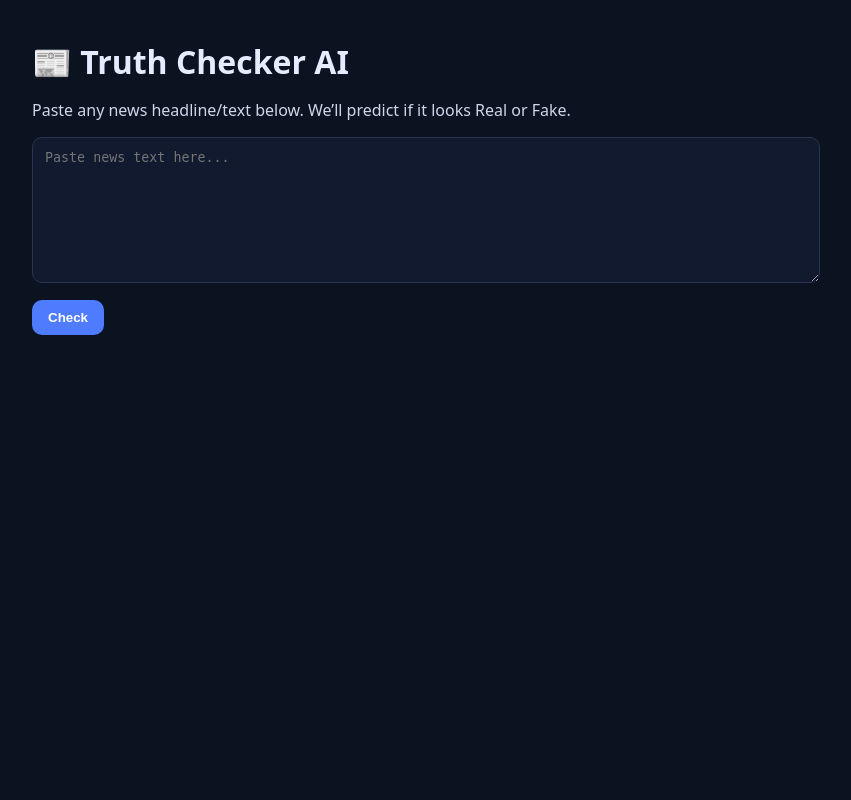
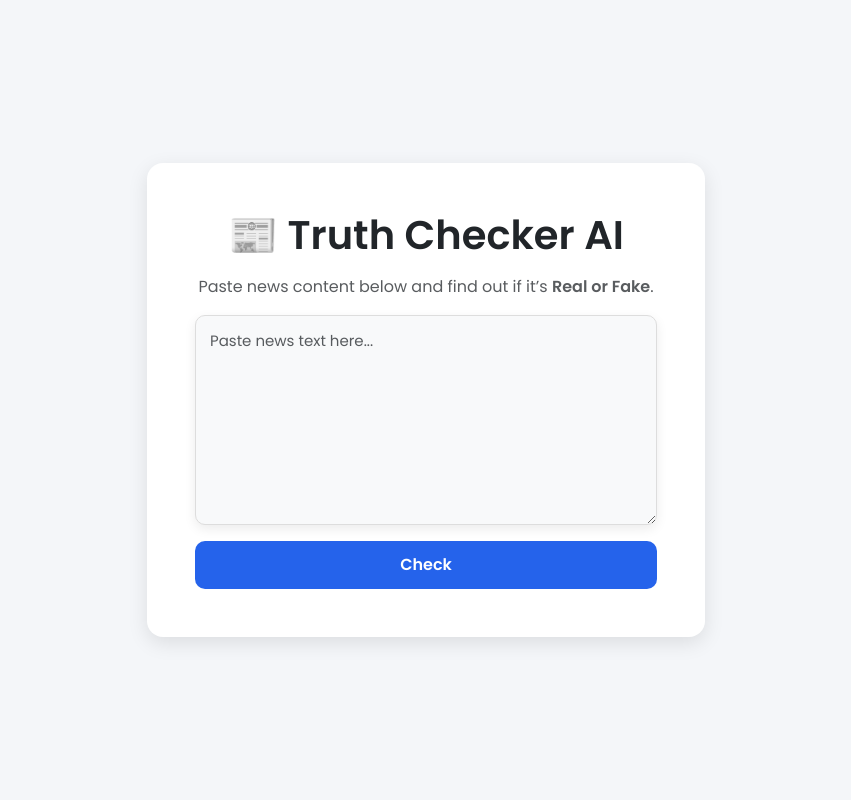
Before and after one commit to anoodh-ai/truth-checker-ai, a Flask app: page / in a window 1280 px wide. Shown: the whole page, without its empty margins (214-1065 px from the left). Run offline with Flask 3, Linux system fonts and the light colour scheme; parts of the project's set-up code (start-up, migrations or seed data) failed here and were passed over.

Commit message:
Slightly improved and updated everything

```diff
--- a/src/app.py
+++ b/src/app.py
@@ -34,7 +34,19 @@ def predict():
     if not text:
         return render_template("index.html", error="Please paste some news text.")
     label, score = predict_label(text)
-    return render_template("result.html", label=label, score=score, text=text)
+
+    # 🔹 Color logic with warning
+    if "Real" in label:
+        if score is not None and score < 60:
+            color = "warning"  # 🟨 Low confidence real → yellow
+        else:
+            color = "success"  # 🟩 High confidence real → green
+    else:
+        if score is not None and score < 60:
+            color = "warning"  # 🟨 Low confidence fake → yellow
+        else:
+            color = "danger"  # 🟥 High confidence fake → red
+    return render_template("result.html", label=label, score=score, text=text, color=color)
 
 @app.route("/health")
 def health():
--- a/src/static/style.css
+++ b/src/static/style.css
@@ -1,46 +1,44 @@
-* { box-sizing: border-box; }
-
 body {
-font-family: system-ui, Arial, sans-serif; margin: 0; background: #0b1220; color: #e6ecff;
-}
-
-.container {
- max-width: 820px; margin: 40px auto; padding: 0 16px;
-}
-
-h1 { margin-bottom: 8px; }
-
-p { opacity: 0.9; }
-
-form { margin-top: 16px; }
-
-textarea {
-  width: 100%; padding: 12px; border-radius: 10px; border: 1px solid #2a3553;
-  background: #111a2e; color: #e6ecff; resize: vertical;
-}
-
-button {
-  margin-top: 12px; padding: 10px 16px; border: 0; border-radius: 10px;
-  background: #4f7cff; color: white; cursor: pointer; font-weight: 600;
-}
-
-button:hover { filter: brightness(1.05); }
-
-.alert {
-  background: #3a2131; border: 1px solid #8f325b; padding: 10px 12px;
-  border-radius: 10px; margin: 10px 0; color: #ffd9e6;
+  font-family: 'Poppins', sans-serif;
+  background-color: #f4f6f9;
 }
 
 .card {
-  background: #0f1830; border: 1px solid #253055; border-radius: 14px;
-  padding: 14px; margin: 14px 0;
+  border: none;
+  border-radius: 16px;
+  box-shadow: 0 6px 20px rgba(0, 0, 0, 0.1);
 }
 
-pre {
-  white-space: pre-wrap; word-wrap: break-word; margin: 0;
-  background: #0b1220; padding: 10px; border-radius: 8px; border: 1px solid #253055;
+/* textarea and input box same style */
+textarea.form-control,
+.input-box {
+  background-color: #f8f9fa; /* light grey */
+  border-radius: 10px;
+  border: 1px solid #ddd;
+  padding: 14px;
+  font-size: 15px;
+  box-shadow: 0 4px 12px rgba(0,0,0,0.08);
 }
 
-.link { color: #9bb4ff; text-decoration: none; }
+/* progress bar round */
+.progress {
+  border-radius: 10px;
+  overflow: hidden;
+}
 
-.link:hover { text-decoration: underline; }
+.btn-custom {
+  background: #2563eb;
+  color: white;
+  border: none;
+  border-radius: 10px;
+  font-weight: 600;
+  font-size: 16px;
+  padding: 12px;
+  transition: all 0.25s ease-in-out;
+}
+
+.btn-custom:hover {
+  background: #1d4ed8;
+  transform: translateY(-1px);
+  box-shadow: 0 4px 12px rgba(0,0,0,0.15);
+}
--- a/src/templates/index.html
+++ b/src/templates/index.html
@@ -3,21 +3,37 @@
 <head>
   <meta charset="utf-8" />
   <title>Truth Checker AI</title>
+
+  <!-- Bootstrap CSS -->
+  <link href="https://cdn.jsdelivr.net/npm/bootstrap@5.3.0/dist/css/bootstrap.min.css" rel="stylesheet">
+
+  <!-- Google Font -->
+  <link href="https://fonts.googleapis.com/css2?family=Poppins:wght@400;600&display=swap" rel="stylesheet">
+
+  <!-- Your custom CSS -->
   <link rel="stylesheet" href="{{ url_for('static', filename='style.css') }}">
 </head>
 <body>
-  <div class="container">
-    <h1>📰 Truth Checker AI</h1>
-    <p>Paste any news headline/text below. We’ll predict if it looks Real or Fake.</p>
 
-    {% if error %}
-      <div class="alert">{{ error }}</div>
-    {% endif %}
+  <div class="container d-flex align-items-center justify-content-center vh-100">
+    <div class="col-lg-6 col-md-8">
+      <div class="card p-5">
+        <h1 class="text-center mb-3 fw-bold">📰 Truth Checker AI</h1>
+        <p class="text-center text-muted">Paste news content below and find out if it’s <strong>Real or Fake</strong>.</p>
 
-    <form action="{{ url_for('predict') }}" method="post">
-      <textarea name="text" rows="8" placeholder="Paste news text here..." required></textarea>
-      <button type="submit">Check</button>
-    </form>
+        {% if error %}
+          <div class="alert alert-danger text-center">{{ error }}</div>
+        {% endif %}
+
+        <form action="{{ url_for('predict') }}" method="post">
+          <div class="mb-3">
+            <textarea class="form-control" name="text" rows="8" placeholder="Paste news text here..." required></textarea>
+          </div>
+          <button type="submit" class="btn btn-custom w-100">Check</button>
+        </form>
+      </div>
+    </div>
   </div>
+
 </body>
 </html>
```
Also changed, not shown: src/templates/result.html (+60 -14 lines).
